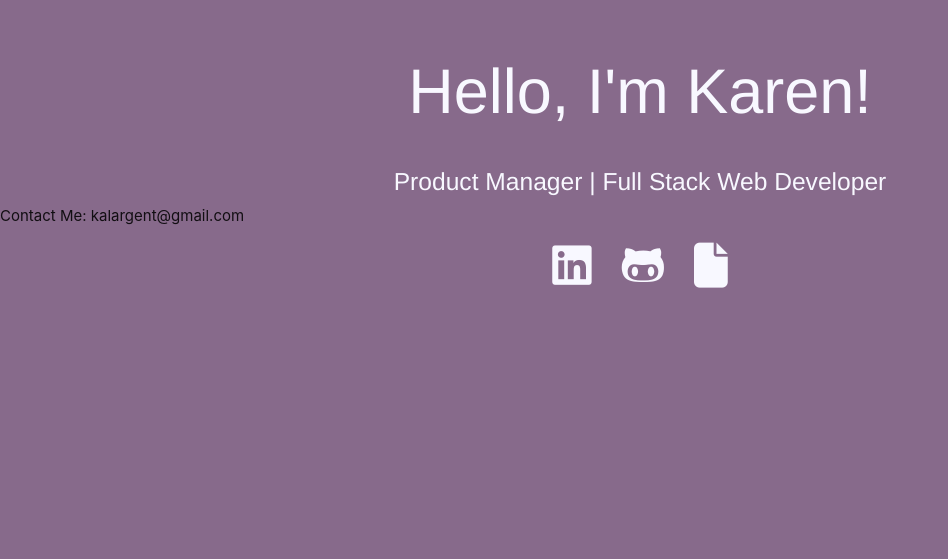
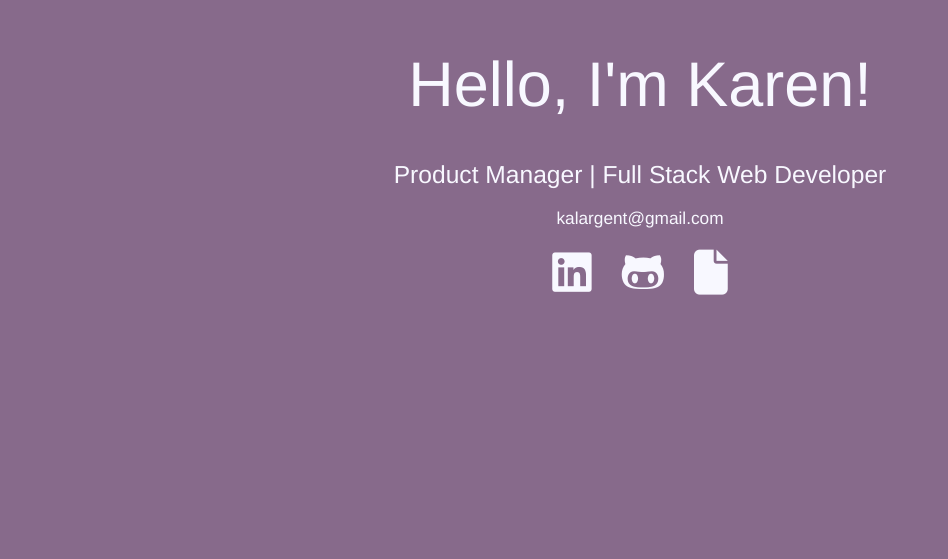
Before and after one commit to kalargent/ReactPortfolio, a React (Create React App) app: page / in a window 1280 px wide. Shown: the part 241-800 px from the top of the page, without its empty margins (0-948 px from the left). Built offline with nearby package versions, Linux system fonts and the light colour scheme.

Commit message:
formatted email on Landing Page

```diff
--- a/src/pages/LandingPage/index.js
+++ b/src/pages/LandingPage/index.js
@@ -16,8 +16,8 @@ const LandingPage = (props) =>{
             <div className="tagline">
                 <h5>Product Manager | Full Stack Web Developer </h5>
             </div>
-            <div>
-                <h7>Contact Me: kalargent@gmail.com</h7>
+            <div className="email">
+                <h6>kalargent@gmail.com</h6>
             </div>
 
             <div className="social">
--- a/src/pages/LandingPage/style.css
+++ b/src/pages/LandingPage/style.css
@@ -28,6 +28,14 @@
     text-align: center;
 }
 
+.email {
+    font-family: 'Arimo', sans-serif;
+    /* size: 100rem;  */
+    color: #F8F8FF;
+    text-align: center;
+}
+
+
 .social {
     text-align: center;
 }
```
